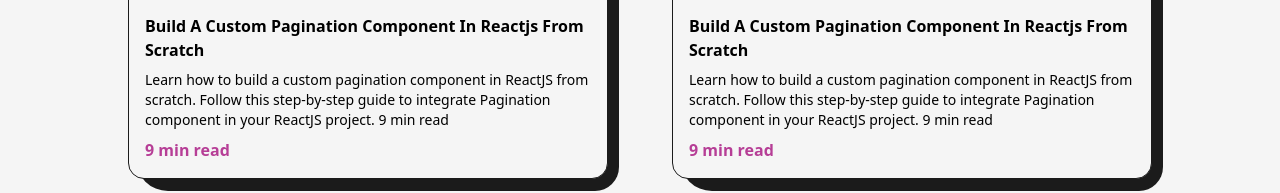
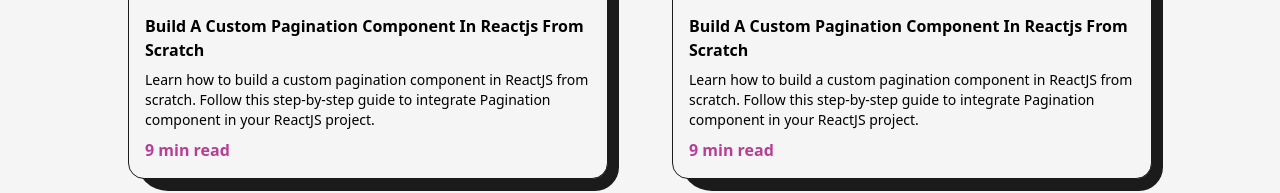
Before and after one commit to Alejandrozf23/developer-portafolio, a Next.js app: page /articles in a window 1280 px wide. Shown: the part 708-901 px from the top of the page. Built offline with nearby package versions, Linux system fonts and the light colour scheme.

Commit message:
Modify articles page to read constants

```diff
--- a/src/pages/articles.js
+++ b/src/pages/articles.js
@@ -1,14 +1,12 @@
-import AnimatedText from "@/components/AnimatedText";
-import Layout from "@/components/Layout";
-import Head from "next/head";
-import Link from "next/link";
-import React, { useRef } from "react";
-import article1 from "../../public/images/articles/pagination component in reactjs.jpg";
-import article2 from "../../public/images/articles/create loading screen in react js.jpg";
-import article3 from "../../public/images/articles/create modal component in react using react portals.png";
-import Image from "next/image";
-import { motion, useMotionValue } from "framer-motion";
-import TransitionEffect from "@/components/TransitionEffect";
+import Head from 'next/head'
+import Link from 'next/link'
+import Image from 'next/image'
+import data from '@/constants/articles'
+import Layout from '@/components/Layout'
+import AnimatedText from '@/components/AnimatedText'
+import TransitionEffect from '@/components/TransitionEffect'
+import React, { useRef } from 'react'
+import { motion, useMotionValue } from 'framer-motion'
 
 const FramerImage = motion(Image);
 
@@ -34,7 +32,7 @@
     return (
         <Link href={link} target="_blank" onMouseMove={handleMouse} onMouseLeave={handleMouseLeave}>
             <h2 className="capitalize text-x1 font-semibold hover:underline">{title}</h2>
-            <FramerImage style={{x:x, y:y}}
+            <FramerImage style={{x:x, y:y}} width={200} height={100}
                 initial={{opacity:0}}
                 whileInView={{opacity:1, transition:{duration:0.2}}}
                 ref={imgRef} src={img} alt={title}
@@ -53,7 +51,7 @@
             justify-between bg-light text-dark first:mt-0 border border-solid border-dark
             border-r-4 border-b-4 dark:border-light dark:bg-dark dark:text-light
             sm:flex-col">
-            <MovingImg title={title} img={img} link={link}/>
+            <MovingImg title={title} img={img} link={link} width={200} height={100}/>
             <span className="text-primary font-semibold pl-4 dark:text-primaryDark sm:self-start sm:pl-0 xs:text-sm">{date}</span>
         </motion.li>
     )
@@ -64,7 +62,7 @@
         <li className="relative col-span-1 w-full p-4 bg-light border border-solid border-dark rounded-2xl dark:bg-dark dark:border-light">
             <div className="absolute top-0 -right-3 -z-10 w-[101%] h-[103%] rounded-[2rem] bg-dark rounded-br-3xl"/>
             <Link href={link} target="_blank" className="w-full inline-block cursor-pointer overflow-hidden rounded-lg">
-                <FramerImage src={img} alt={title} className="w-full h-auto"
+                <FramerImage src={img} alt={title} className="w-full h-auto" width={200} height={100}
                     whileHover={{scale:1.05}}
                     transition={{duration:0.2}}
                     priority sizes='(max-width: 768px) 100vw, (max-width: 1200px) 50vw, 50vw'/>
@@ -79,6 +77,8 @@
 }
 
 const articles = () => {
+    const articlesList = data.articles;
+
     return (
         <>
             <Head>
@@ -90,40 +90,36 @@
                 <Layout className="pt-16">
                     <AnimatedText text="Words can change the world!" className="mb-16 lg:!text-7x1 sm:mb-8 sm:!text-6x1 xs:!text-4x1"/>
                     <ul className="grid grid-cols-2 gap-16 md:grid-cols-1 lg:gap-8 md:gap-y-16">
-                        <FeaturedArticle
-                            title="Build A Custom Pagination Component In Reactjs From Scratch"
-                            summary="Learn how to build a custom pagination component in ReactJS from scratch.
-                            Follow this step-by-step guide to integrate Pagination component in your ReactJS project.
-                            9 min read"
-                            time="9 min read"
-                            link="/"
-                            img={article1}/>
-                        <FeaturedArticle
-                            title="Build A Custom Pagination Component In Reactjs From Scratch"
-                            summary="Learn how to build a custom pagination component in ReactJS from scratch.
-                            Follow this step-by-step guide to integrate Pagination component in your ReactJS project.
-                            9 min read"
-                            time="9 min read"
-                            link="/"
-                            img={article2}/>
+                        {
+                            articlesList.map((article) => {
+                                if (article.feature) {
+                                    return (
+                                        <FeaturedArticle key={article.id}
+                                            title={article.title}
+                                            summary={article.summary}
+                                            time={article.time}
+                                            link={article.link}
+                                            img={article.img} />
+                                    )
+                                }
+                            })
+                        }
                     </ul>
-                    <h2 className="font-bold text-4x1 w-full text-center my-16 mt-32">All articles</h2>
+                    <h2 className="font-bold text-4x1 w-full text-center my-8 mt-16">All articles</h2>
                     <ul>
-                        <Article
-                            title="Form Validation In Reactsjs: Build a reusable custom hook for inputs and error handling"
-                            date="July 13, 2023"
-                            link="/"
-                            img={article3}/>
-                        <Article
-                            title="Form Validation In Reactsjs: Build a reusable custom hook for inputs and error handling"
-                            date="July 13, 2023"
-                            link="/"
-                            img={article3}/>
-                        <Article
-                            title="Form Validation In Reactsjs: Build a reusable custom hook for inputs and error handling"
-                            date="July 13, 2023"
-                            link="/"
-                            img={article3}/>
+                        {
+                            articlesList.map((article) => {
+                                if (!article.feature) {
+                                    return (
+                                        <Article key={article.id}
+                                            title={article.title}
+                                            date={article.date}
+                                            link={article.link}
+                                            img={article.img}/>
+                                    )
+                                }
+                            })
+                        }
                     </ul>
                 </Layout>
             </main>
```
